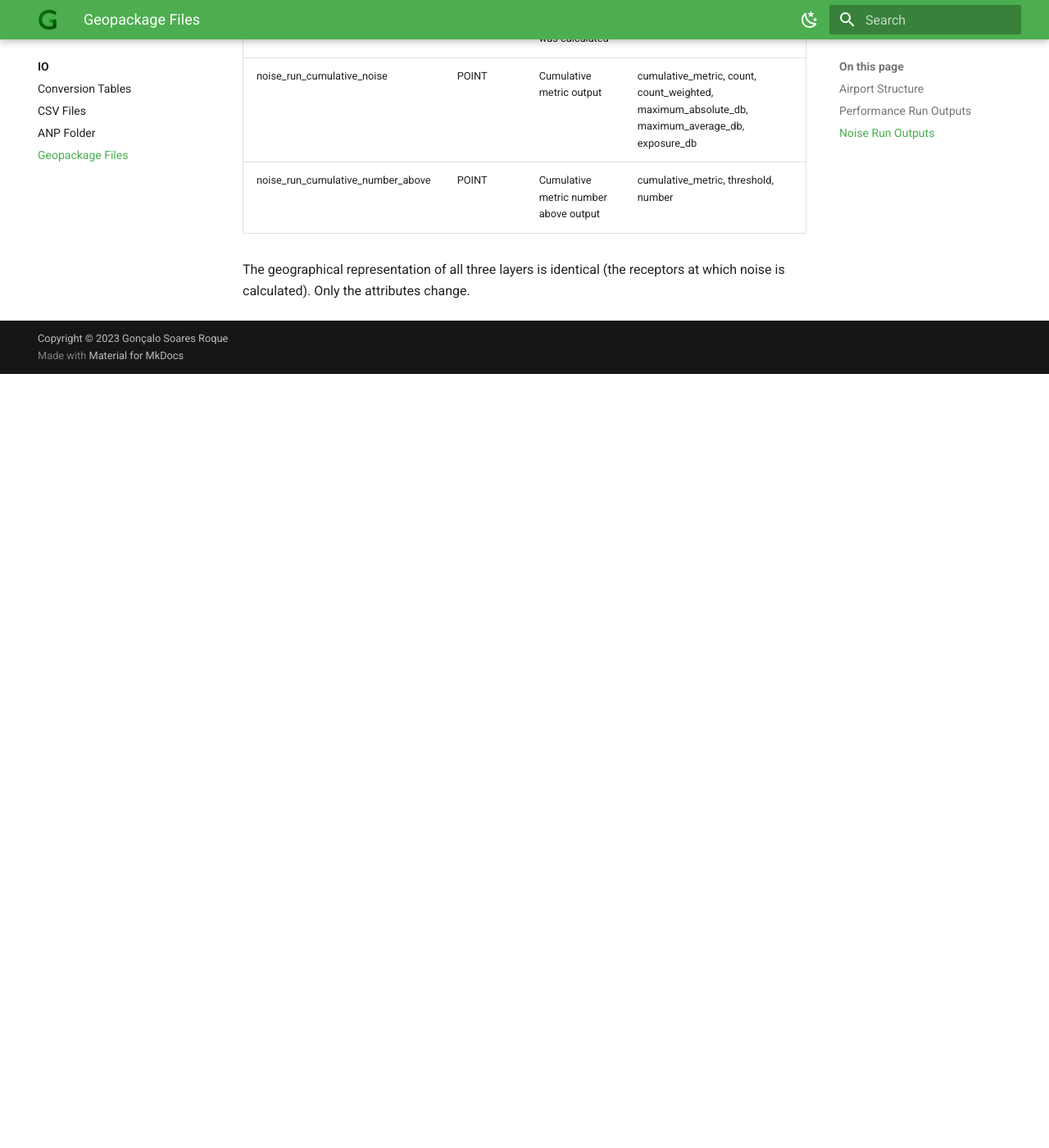
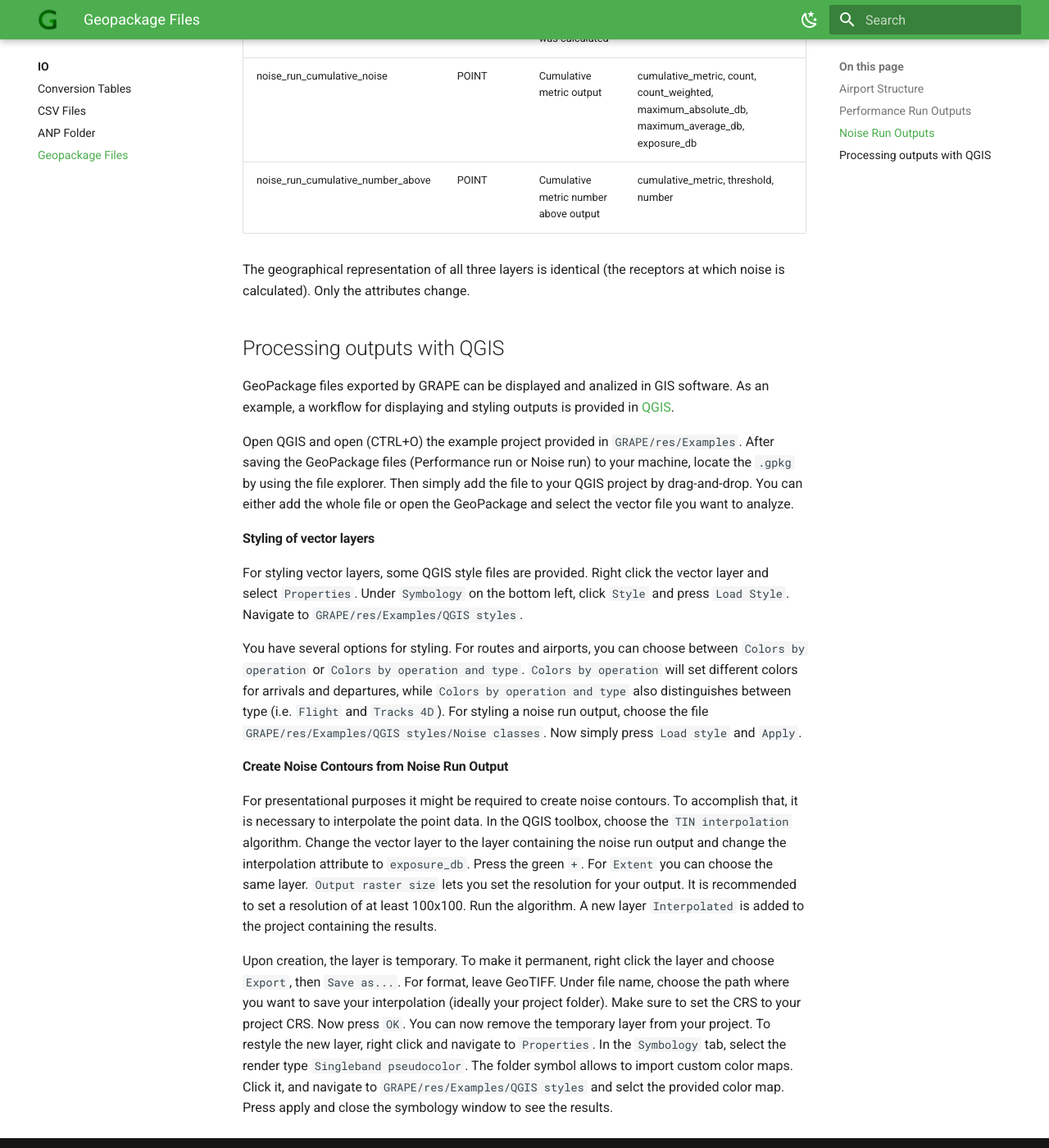
Before and after one commit to goncaloroque30/GRAPE-Docs, an MkDocs documentation site: the page built from docs/IO/GeopackageFiles.md, in a window 1280 px wide and 1400 px high, scrolled down 1481 px. Shown: the whole window at 82% size. Built offline with MkDocs 1.6.1 and Material for MkDocs 9.7.7, drawn with Linux system fonts in a browser that asks for light colours; before the commit the page ends 1937 px from its top, so only the background shows below that.

Commit message:
QGIS styling documentation

```diff
--- a/docs/IO/GeopackageFiles.md
+++ b/docs/IO/GeopackageFiles.md
@@ -38,3 +38,21 @@ After running a noise run which has cumulative metrics defined, the outputs can
 | noise_run_cumulative_number_above | POINT | Cumulative metric number above output    | cumulative_metric, threshold, number |
 
 The geographical representation of all three layers is identical (the receptors at which noise is calculated). Only the attributes change.
+
+## Processing outputs with QGIS
+
+GeoPackage files exported by GRAPE can be displayed and analized in GIS software. As an example, a workflow for displaying and styling outputs is provided in [QGIS](https://qgis.org).
+
+Open QGIS and open (CTRL+O) the example project provided in `GRAPE/res/Examples`. After saving the GeoPackage files (Performance run or Noise run) to your machine, locate the `.gpkg` by using the file explorer. Then simply add the file to your QGIS project by drag-and-drop. You can either add the whole file or open the GeoPackage and select the vector file you want to analyze.
+
+#### Styling of vector layers
+
+For styling vector layers, some QGIS style files are provided. Right click the vector layer and select `Properties`. Under `Symbology` on the bottom left, click `Style` and press `Load Style`. Navigate to `GRAPE/res/Examples/QGIS styles`.
+
+You have several options for styling. For routes and airports, you can choose between `Colors by operation` or `Colors by operation and type`. `Colors by operation` will set different colors for arrivals and departures, while `Colors by operation and type` also distinguishes between type (i.e. `Flight` and `Tracks 4D`). For styling a noise run output, choose the file `GRAPE/res/Examples/QGIS styles/Noise classes`. Now simply press `Load style` and `Apply`.
+
+#### Create Noise Contours from Noise Run Output
+
+For presentational purposes it might be required to create noise contours. To accomplish that, it is necessary to interpolate the point data. In the QGIS toolbox, choose the `TIN interpolation` algorithm. Change the vector layer to the layer containing the noise run output and change the interpolation attribute to `exposure_db`. Press the green `+`. For `Extent` you can choose the same layer. `Output raster size` lets you set the resolution for your output. It is recommended to set a resolution of at least 100x100. Run the algorithm. A new layer `Interpolated` is added to the project containing the results.
+
+Upon creation, the layer is temporary. To make it permanent, right click the layer and choose `Export`, then `Save as...`. For format, leave GeoTIFF. Under file name, choose the path where you want to save your interpolation (ideally your project folder). Make sure to set the CRS to your project CRS. Now press `OK`. You can now remove the temporary layer from your project. To restyle the new layer, right click and navigate to `Properties`. In the `Symbology` tab, select the render type `Singleband pseudocolor`. The folder symbol allows to import custom color maps. Click it, and navigate to `GRAPE/res/Examples/QGIS styles` and selct the provided color map. Press apply and close the symbology window to see the results.
```
